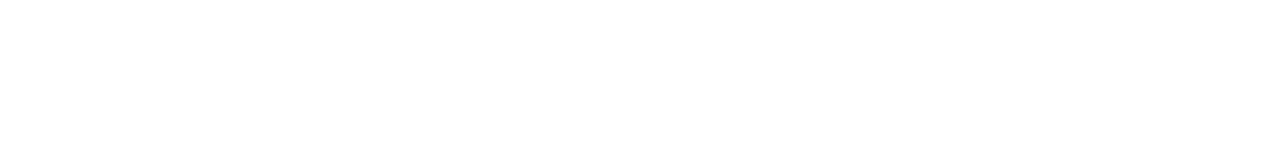
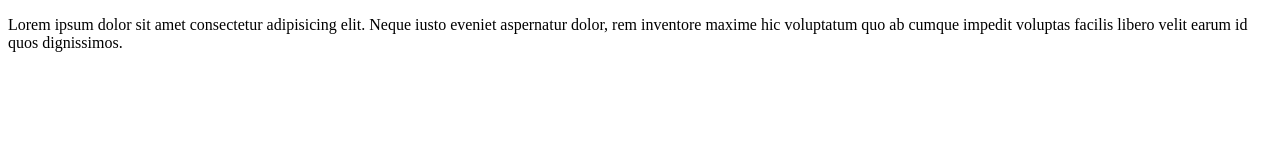
Before and after one commit to Jefferson-AS/projeto-1, a plain HTML site: page index.html in a window 1280 px wide. Drawn offline with Linux system fonts and the light colour scheme.

Commit message:
Adicionado texto no body

```diff
--- a/index.html
+++ b/index.html
@@ -6,6 +6,6 @@
     <title>curso gratuito git github</title>
 </head>
 <body>
-
+    <p>Lorem ipsum dolor sit amet consectetur adipisicing elit. Neque iusto eveniet aspernatur dolor, rem inventore maxime hic voluptatum quo ab cumque impedit voluptas facilis libero velit earum id quos dignissimos.</p>
 </body>
 </html>
```
